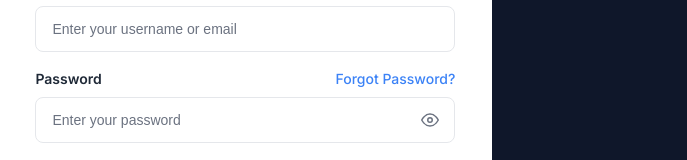
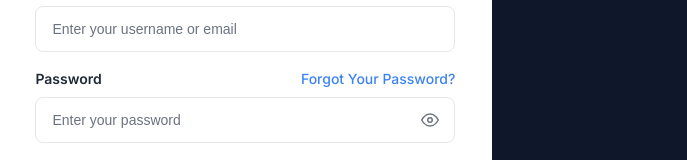
Before and after one commit to shoreagents/ScaleMate-2025, a Next.js app: page /login in a window 1280 px wide. Shown: the part 303-463 px from the top of the page, without its empty margins (1-688 px from the left). Built offline with nearby package versions, Linux system fonts and the light colour scheme.

Commit message:
Update AuthForm.tsx

```diff
--- a/src/components/auth/AuthForm.tsx
+++ b/src/components/auth/AuthForm.tsx
@@ -438,7 +438,7 @@ export default function AuthForm({ onSuccess, onError }: AuthFormProps) {
                   <PasswordLabelContainer>
                     <Label htmlFor="password">Password</Label>
                     <ForgotPasswordLink type="button" onClick={() => setShowResetForm(true)}>
-                      Forgot Password?
+                      Forgot Your Password?
                     </ForgotPasswordLink>
                   </PasswordLabelContainer>
                   <PasswordInputContainer>
```
